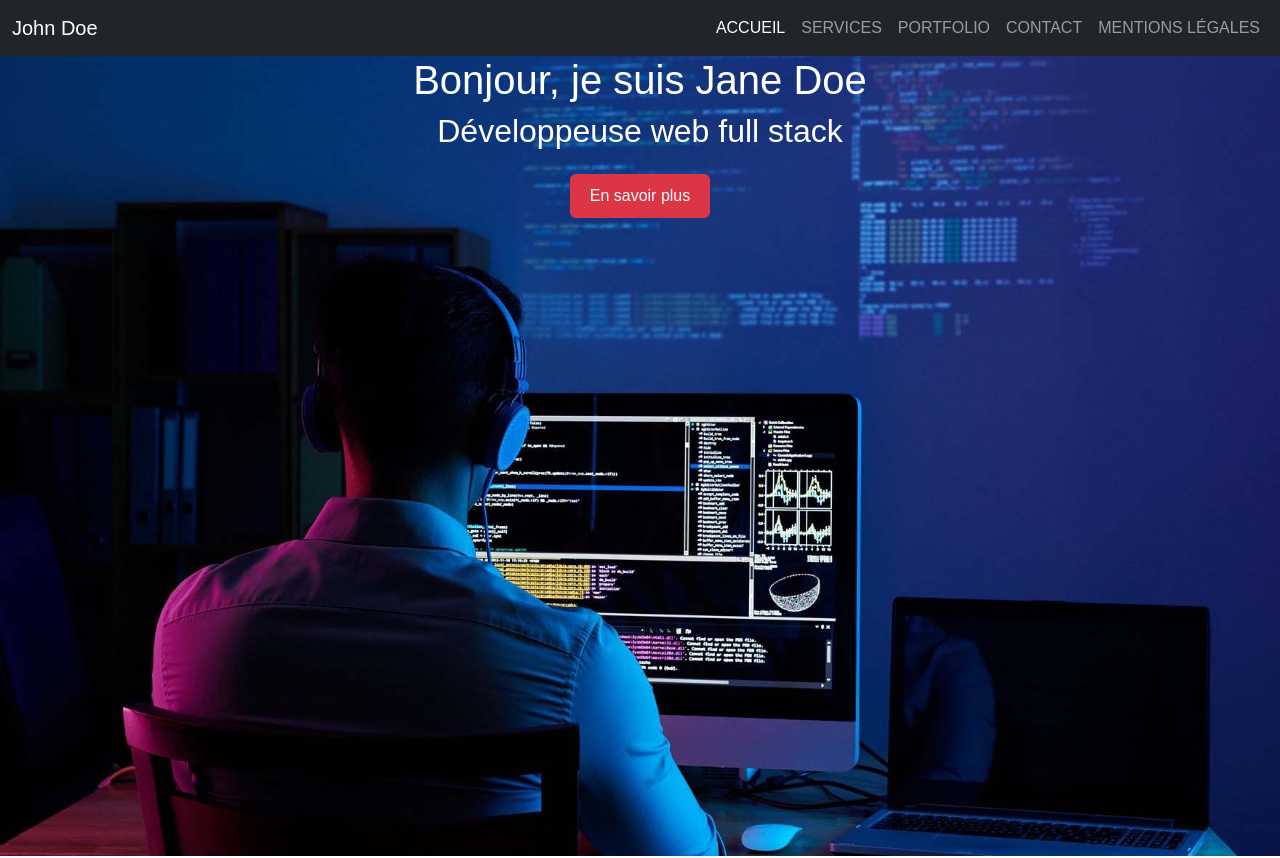
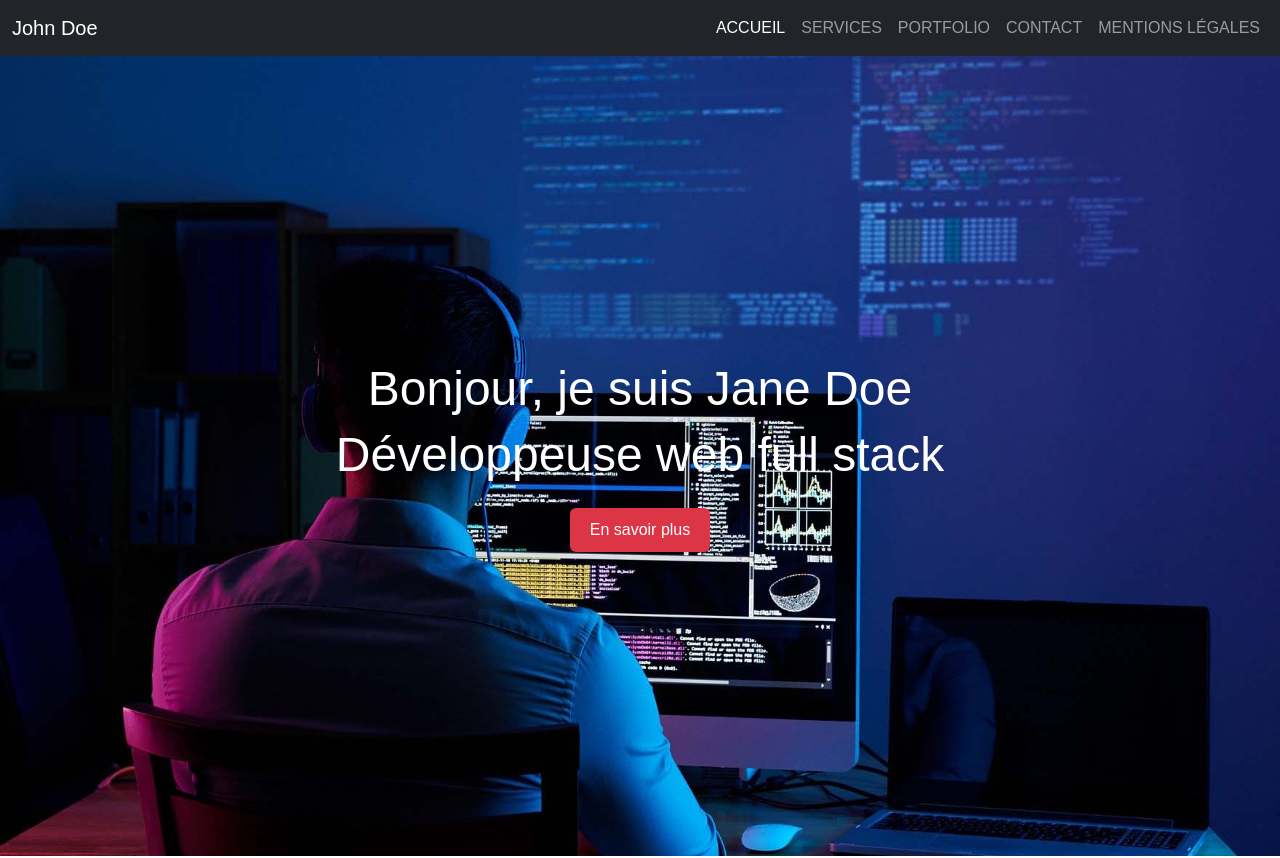
Before and after one commit to Diva-X/portofolio, a React (Create React App) app: page / in a window 1280 px wide. Shown: the top 858 px of the page. Built offline with nearby package versions, Linux system fonts and the light colour scheme.

Commit message:
verifications

```diff
--- a/src/components/Hero/Hero.scss
+++ b/src/components/Hero/Hero.scss
@@ -11,3 +11,17 @@
 .hero-content button:hover {
   background-color: #c82333; // rouge plus sombre au survol
 }
+
+.hero-section {
+  display: flex;
+  justify-content: center;
+  align-items: center;
+  height: 100vh;
+}
+.hero-content h1 {
+  font-size: 3rem;
+}
+
+.hero-content h2 {
+  font-size: 3rem;
+}
```
